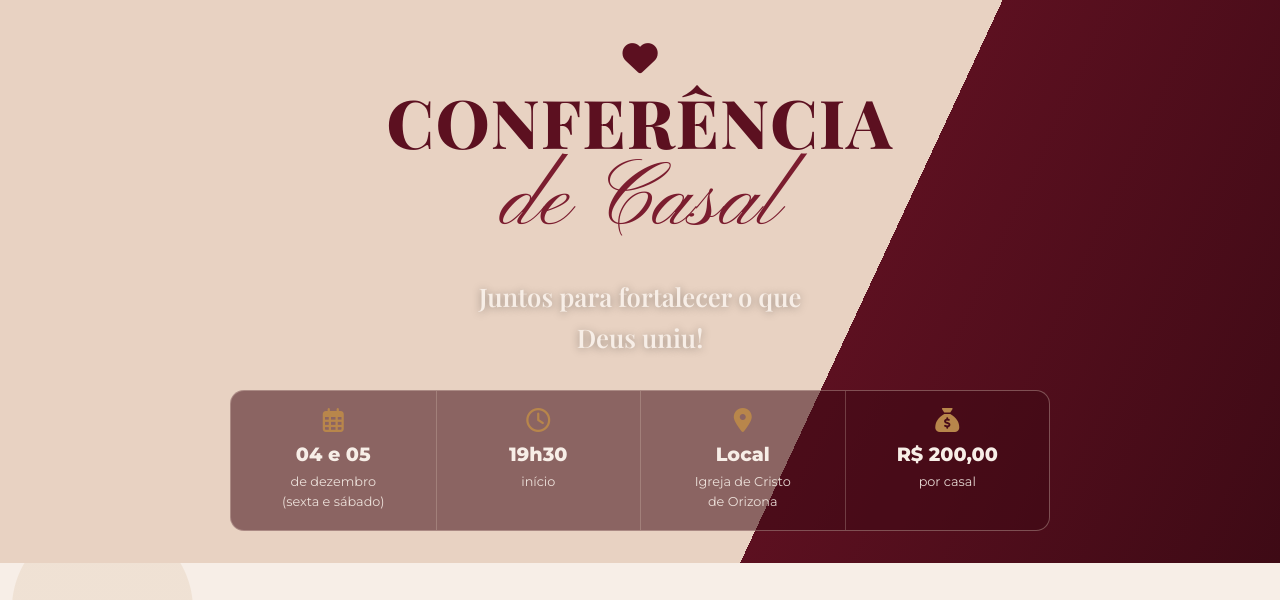
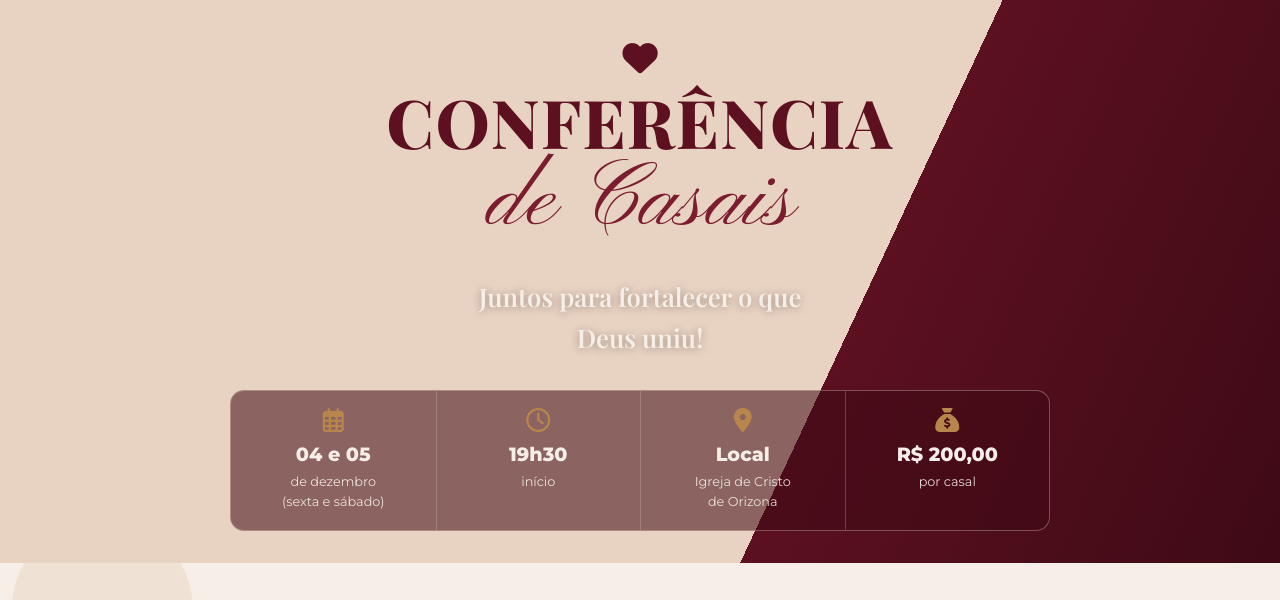
Before and after one commit to SamDevf/inscricoes-casal, a plain HTML site: page index.html in a window 1280 px wide. Shown: the top 600 px of the page. Drawn offline with nearby package versions, Linux system fonts and the light colour scheme.

Commit message:
Autalizacao

```diff
--- a/index.html
+++ b/index.html
@@ -3,7 +3,7 @@
 <head>
   <meta charset="UTF-8">
   <meta name="viewport" content="width=device-width, initial-scale=1">
-  <title>Conferência de Casal – Igreja de Cristo de Orizona</title>
+  <title>Conferência de Casais – Igreja de Cristo de Orizona</title>
   <link rel="preconnect" href="https://fonts.googleapis.com">
   <link rel="preconnect" href="https://fonts.gstatic.com" crossorigin>
   <link href="https://fonts.googleapis.com/css2?family=Montserrat:wght@400;600;800&family=Playfair+Display:wght@600;800&family=Pinyon+Script&display=swap" rel="stylesheet">
@@ -16,7 +16,7 @@
   <header class="hero">
     <div class="hero__inner">
       <i class="fa-solid fa-heart hero__heart" aria-hidden="true"></i>
-      <h1>Conferência <span class="script">de Casal</span></h1>
+      <h1>Conferência <span class="script">de Casais</span></h1>
       <p class="hero__sub">Juntos para fortalecer o que Deus uniu!</p>
     </div>
 
```
